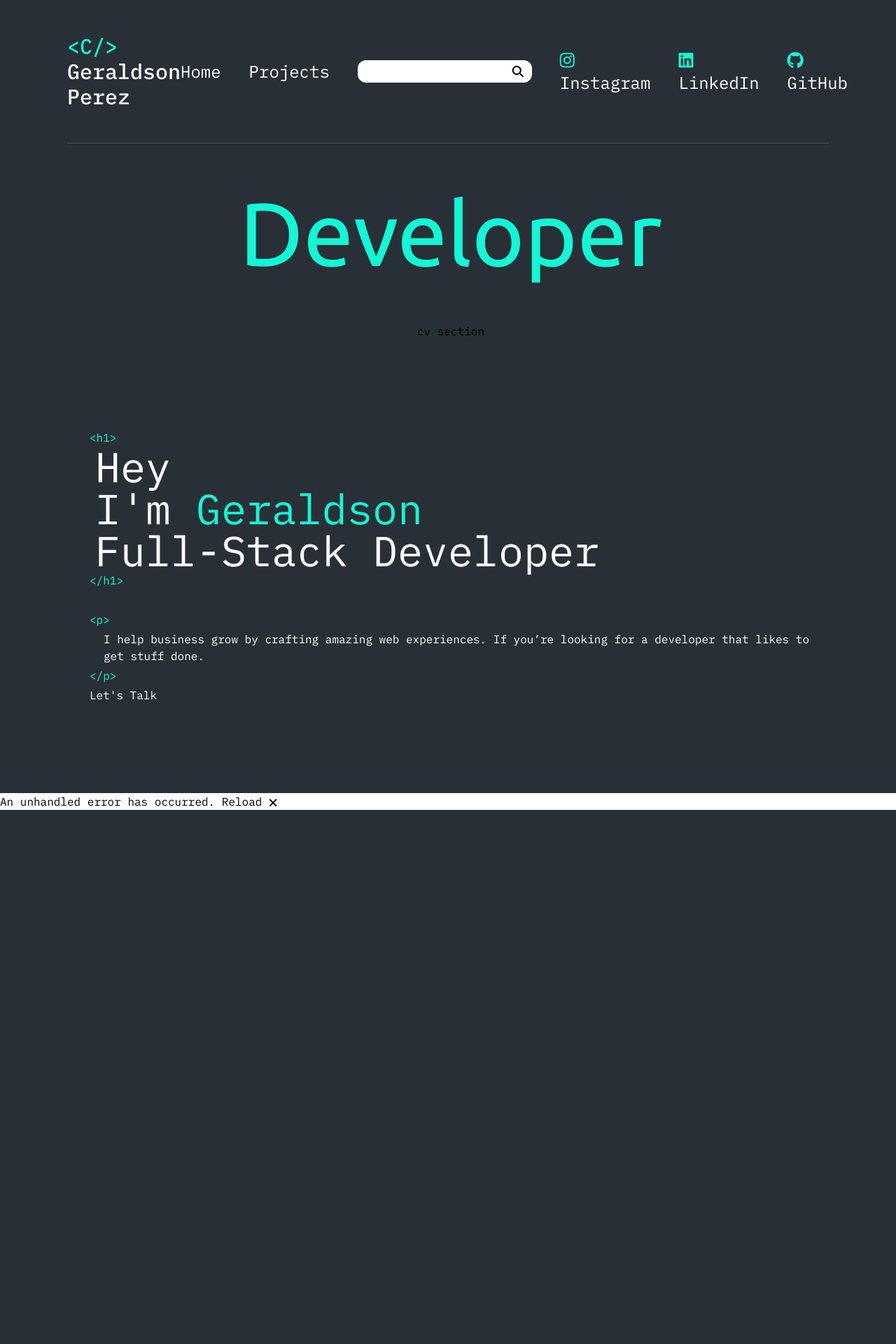
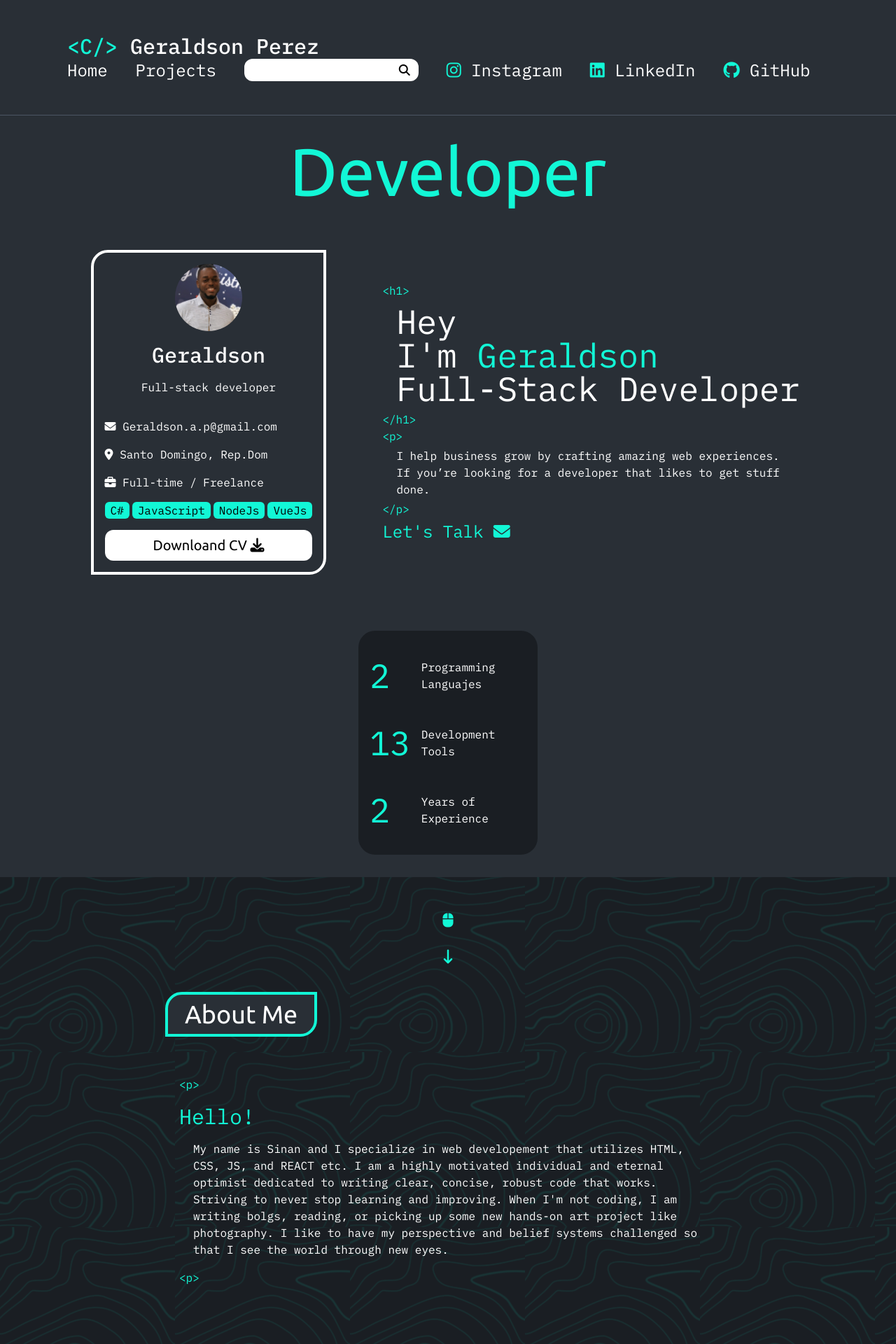
Before and after one commit to Geraldsonp/MyPortafolio, an ASP.NET Core app: page / in a window 1280 px wide. Shown: the top 1920 px of the page at 70% size. Before the commit the page ends 1157 px from the top, so only its background shows below. Run offline with ASP.NET Core 8, Linux system fonts and the light colour scheme; style sheets or scripts are compiled from the project's sources.

Commit message:
Add new images and components

```diff
--- /dev/null
+++ b/Components/About.razor
@@ -0,0 +1,32 @@
+<div class="px-4 xl:px-24 about-section py-8">
+	<div class="flex flex-col gap-8 text-Brand1 text-xl justify-center py-5">
+		<i class="fa fa-mouse text-center"></i>
+		<i class="fa-solid text-center fa-arrow-down-long"></i>
+	</div>
+	<div class="flex gap-40 py-5 justify-center flex-wrap ">
+		<div class="flex flex-col gap-6">
+			<h1
+				class="text-white self-start text-4xl bg-BG1 py-2 px-6 border-4 border-Brand1 font-Ubuntu rounded-tl-3xl rounded-br-3xl ">
+				About Me
+			</h1>
+
+			<div class="flex flex-col items-start gap-4 px-5 py-8 ">
+				<span class="text-Brand1">&lt;p&gt;</span>
+				<h5 class="text-Brand1 text-3xl">Hello!</h5>
+				<p class="pl-5  text-white max-w-3xl">My name is Sinan and I specialize in web developement that
+					utilizes
+					HTML,
+					CSS, JS, and
+					REACT etc.
+					I am a highly motivated individual and eternal optimist dedicated to writing clear, concise, robust
+					code
+					that works. Striving to never stop learning and improving. When I'm not coding, I am writing bolgs,
+					reading, or picking up some new hands-on art project like photography. I like to have my perspective
+					and
+					belief systems challenged so that I see the world through new eyes.</p>
+				<span class="text-Brand1">&lt;p&gt;</span>
+			</div>
+		</div>
+		<img class="h-[500px]" src="./public/images/homepage-desktop-image.png" alt="">
+	</div>
+</div>
--- a/Components/HeroSection.razor
+++ b/Components/HeroSection.razor
@@ -1,15 +1,33 @@
-<div class="flex justify-center flex-col gap-16 pt-16 py-32 pb-32">
-
-	<h1 class="font-Ubuntu text-9xl capitalize text-Brand1 text-center">Developer</h1>
-
-	<div class="flex gap-32 justify-center items-center content-center flex-wrap">
+<div class=" bg-BG1 px-4 xl:px-24 flex flex-wrap flex-col gap-16 py-8 text-white">
+	<h1 class="font-Ubuntu text-8xl capitalize text-Brand1 text-center">Developer</h1>
+	<div class="flex flex-wrap justify-center items-center content-center self-stretch  gap-20">
+		<div class="flex flex-col justify-center gap-8 border-4 border-white p-4 rounded-tl-3xl rounded-br-3xl">
+			<div class="flex flex-col gap-8">
+				<div class="flex flex-col gap-4 justify-center items-center">
+					<img src="./profilePic.jpeg" class="w-24 rounded-full" alt="">
+					<h2 class="font-medium font-IBM text-3xl">Geraldson</h2>
+					<p>Full-stack developer</p>
+				</div>
+				<div class="flex gap-4 flex-col ">
+					<p><i class="fa fa-envelope"></i> Geraldson.a.p@gmail.com</p>
+					<p><i class="fa fa-location-dot"></i> Santo Domingo, Rep.Dom</p>
+					<p><i class="fa fa-briefcase"></i> Full-time / Freelance</p>
+					<div class="flex flex-wrap gap-1">
+						@foreach (var skill in _skills)
+						{
+							<span class="skill-pill">@skill.Name</span>
+						}
+					</div>
+					<button
+						class="px-6 py-2 rounded-xl bg-white text-black font-Ubuntu text-xl hover:bg-slate-300">Downloand
+						CV <i class="fa fa-download"></i></button>
+				</div>
+			</div>
+		</div>
 		<div>
-			cv section
-		</div>
-		<div class="text-white flex flex-col gap-8">
-			<div>
+			<div class="flex flex-col gap-2">
 				<span class="text-Brand1">&lt;h1&gt;</span>
-				<div class="text-6xl px-2">
+				<div class="text-5xl px-2 pl-5 flex flex-col items-start self-stretch">
 					<h1>Hey</h1>
 					<h1>I'm <span class="text-Brand1">Geraldson</span></h1>
 					<h1>Full-Stack Developer</h1>
@@ -18,16 +36,34 @@
 			</div>
 			<div class="flex flex-col gap-1">
 				<span class="text-Brand1">&lt;p&gt;</span>
-				<p class="pl-5">I help business grow by crafting amazing web experiences. If you’re looking for a
+				<p class="pl-5 max-w-xl">I help business grow by crafting amazing web experiences. If you’re
+					looking
+					for a
 					developer that likes to get stuff done.</p>
 				<span class="text-Brand1">&lt;/p&gt;</span>
-				<a href="#">Let's Talk <i class="fa fa-mail"></i></a>
+				<a class="text-Brand1 text-2xl" href="#">Let's Talk <i
+						class="fa fa-envelope hover:text-orange-500"></i></a>
+			</div>
+		</div>
+		<div class="text-white flex gap-16">
+			<div class=" inline-flex flex-col  gap-12 py-10 px-4 bg-BG2 rounded-3xl skills-summary">
+				<div class="details-container">
+					<span class="text-Brand1 text-5xl">
+						@skills.Where(x => x.Type == SkillType.Language.ToString()).Count()</span>
+					<p>Programming Languajes</p>
+				</div>
+				<div class="details-container">
+					<span class="text-Brand1 text-5xl">
+						@skills.Where(x => x.Type != SkillType.Language.ToString()).Count()</span>
+					<p>Development Tools</p>
+				</div>
+				<div class="details-container">
+					<span class="text-Brand1 text-5xl">
+						@YearsOfExperience</span>
+					<p>Years of Experience</p>
+				</div>
+
 			</div>
 		</div>
 	</div>
 </div>
-
-
-@code {
-
-}
--- /dev/null
+++ b/Components/HeroSection.razor.css
@@ -0,0 +1,10 @@
+.skills-summary  p{
+	max-width: 150px;
+}
+
+.details-container{
+	display: flex;
+	justify-content: space-between;
+	align-items: center;
+	gap: 1rem;
+}
--- a/Layout/MainLayout.razor
+++ b/Layout/MainLayout.razor
@@ -1,9 +1,9 @@
 @inherits LayoutComponentBase
-<div class="px-24  bg-BG1">
+<div class="">
 	<NavMenu />
 	<hr class="border-gray-600" />
     <main>
-        <article class="content px-4">
+		<article class="content">
             @Body
         </article>
     </main>
--- a/Layout/MainLayout.razor.css
+++ /dev/null
@@ -1,77 +0,0 @@
-.page {
-    position: relative;
-    display: flex;
-    flex-direction: column;
-}
-
-main {
-    flex: 1;
-}
-
-.sidebar {
-    background-image: linear-gradient(180deg, rgb(5, 39, 103) 0%, #3a0647 70%);
-}
-
-.top-row {
-    background-color: #f7f7f7;
-    border-bottom: 1px solid #d6d5d5;
-    justify-content: flex-end;
-    height: 3.5rem;
-    display: flex;
-    align-items: center;
-}
-
-    .top-row ::deep a, .top-row ::deep .btn-link {
-        white-space: nowrap;
-        margin-left: 1.5rem;
-        text-decoration: none;
-    }
-
-    .top-row ::deep a:hover, .top-row ::deep .btn-link:hover {
-        text-decoration: underline;
-    }
-
-    .top-row ::deep a:first-child {
-        overflow: hidden;
-        text-overflow: ellipsis;
-    }
-
-@media (max-width: 640.98px) {
-    .top-row {
-        justify-content: space-between;
-    }
-
-    .top-row ::deep a, .top-row ::deep .btn-link {
-        margin-left: 0;
-    }
-}
-
-@media (min-width: 641px) {
-    .page {
-        flex-direction: row;
-    }
-
-    .sidebar {
-        width: 250px;
-        height: 100vh;
-        position: sticky;
-        top: 0;
-    }
-
-    .top-row {
-        position: sticky;
-        top: 0;
-        z-index: 1;
-    }
-
-    .top-row.auth ::deep a:first-child {
-        flex: 1;
-        text-align: right;
-        width: 0;
-    }
-
-    .top-row, article {
-        padding-left: 2rem !important;
-        padding-right: 1.5rem !important;
-    }
-}
--- a/Layout/NavMenu.razor
+++ b/Layout/NavMenu.razor
@@ -1,9 +1,9 @@
-<div class="flex flex-col items-center self-stretch text-white">
-	<div class="flex py-12 justify-between items-center self-stretch text-2xl">
+<div class="bg-BG1 px-4 xl:px-24 flex flex-col items-center self-stretch text-white">
+	<div class="flex flex-wrap py-12 justify-between items-center self-stretch text-2xl">
 		<div class="text-3xl font-medium ">
 			<p><span class="text-Brand1 ">&lt;C/&gt;</span> Geraldson Perez</p>
 		</div>
-		<div class="flex items-center gap-10">
+		<div class="flex flex-wrap items-center gap-10">
 			<a href="#Home">Home</a>
 			<a href="#Home">Projects</a>
 			<div class="relative text-black text-base">
--- a/Pages/Home.razor
+++ b/Pages/Home.razor
@@ -1,3 +1,4 @@
 @page "/"
 
 <HeroSection />
+<About/>
--- a/tailwind.config.js
+++ b/tailwind.config.js
@@ -1,6 +1,6 @@
 /** @type {import('tailwindcss').Config} */
 module.exports = {
-	content: ["./Pages/**/*.{razor,cshtml}", "./Layout/**/*.{razor,cshtml}", "./Components/**/*.{razor,cshtml}"],
+	content: ["./Pages/**/*.{razor,cshtml}", "./Layout/**/*.{razor,cshtml}", "./Components/**/*.{razor,cshtml, css}"],
 	theme: {
 		extend: {
 			colors: {
--- a/wwwroot/css/app.css
+++ b/wwwroot/css/app.css
@@ -564,12 +564,48 @@
   display: flex;
 }
 
+.inline-flex{
+  display: inline-flex;
+}
+
 .table{
   display: table;
 }
 
-.w-full{
-  width: 100%;
+.h-96{
+  height: 24rem;
+}
+
+.h-\[400px\]{
+  height: 400px;
+}
+
+.h-\[500px\]{
+  height: 500px;
+}
+
+.w-24{
+  width: 6rem;
+}
+
+.max-w-2xl{
+  max-width: 42rem;
+}
+
+.max-w-xl{
+  max-width: 36rem;
+}
+
+.max-w-xs{
+  max-width: 20rem;
+}
+
+.max-w-4xl{
+  max-width: 56rem;
+}
+
+.max-w-3xl{
+  max-width: 48rem;
 }
 
 .grow{
@@ -588,6 +624,10 @@
   align-content: center;
 }
 
+.items-start{
+  align-items: flex-start;
+}
+
 .items-center{
   align-items: center;
 }
@@ -600,49 +640,85 @@
   justify-content: space-between;
 }
 
+.gap-1{
+  gap: 0.25rem;
+}
+
 .gap-10{
   gap: 2.5rem;
+}
+
+.gap-12{
+  gap: 3rem;
 }
 
 .gap-16{
   gap: 4rem;
 }
 
-.gap-32{
-  gap: 8rem;
+.gap-2{
+  gap: 0.5rem;
+}
+
+.gap-20{
+  gap: 5rem;
+}
+
+.gap-4{
+  gap: 1rem;
+}
+
+.gap-40{
+  gap: 10rem;
+}
+
+.gap-6{
+  gap: 1.5rem;
 }
 
 .gap-8{
   gap: 2rem;
 }
 
-.gap-4{
-  gap: 1rem;
+.gap-32{
+  gap: 8rem;
 }
 
-.gap-2{
-  gap: 0.5rem;
-}
-
-.gap-1{
-  gap: 0.25rem;
+.self-start{
+  align-self: flex-start;
 }
 
 .self-stretch{
   align-self: stretch;
 }
 
-.rounded-lg{
-  border-radius: 0.5rem;
+.rounded-3xl{
+  border-radius: 1.5rem;
+}
+
+.rounded-full{
+  border-radius: 9999px;
 }
 
 .rounded-xl{
   border-radius: 0.75rem;
 }
 
-.border-gray-700{
+.rounded-br-3xl{
+  border-bottom-right-radius: 1.5rem;
+}
+
+.rounded-tl-3xl{
+  border-top-left-radius: 1.5rem;
+}
+
+.border-4{
+  border-width: 4px;
+}
+
+.border-Brand1{
   --tw-border-opacity: 1;
-  border-color: rgb(55 65 81 / var(--tw-border-opacity));
+  border-color: rgb(18 247 214 / var(--tw-border-opacity));
 }
 
 .border-gray-600{
@@ -650,9 +726,33 @@
   border-color: rgb(75 85 99 / var(--tw-border-opacity));
 }
 
+.border-white{
+  --tw-border-opacity: 1;
+  border-color: rgb(255 255 255 / var(--tw-border-opacity));
+}
+
 .bg-BG1{
   --tw-bg-opacity: 1;
   background-color: rgb(41 47 54 / var(--tw-bg-opacity));
+}
+
+.bg-BG2{
+  --tw-bg-opacity: 1;
+  background-color: rgb(26 30 35 / var(--tw-bg-opacity));
+}
+
+.bg-white{
+  --tw-bg-opacity: 1;
+  background-color: rgb(255 255 255 / var(--tw-bg-opacity));
+}
+
+.p-4{
+  padding: 1rem;
+}
+
+.px-2{
+  padding-left: 0.5rem;
+  padding-right: 0.5rem;
 }
 
 .px-24{
@@ -665,9 +765,34 @@
   padding-right: 1rem;
 }
 
+.px-5{
+  padding-left: 1.25rem;
+  padding-right: 1.25rem;
+}
+
+.px-6{
+  padding-left: 1.5rem;
+  padding-right: 1.5rem;
+}
+
+.py-1{
+  padding-top: 0.25rem;
+  padding-bottom: 0.25rem;
+}
+
+.py-10{
+  padding-top: 2.5rem;
+  padding-bottom: 2.5rem;
+}
+
 .py-12{
   padding-top: 3rem;
   padding-bottom: 3rem;
+}
+
+.py-16{
+  padding-top: 4rem;
+  padding-bottom: 4rem;
 }
 
 .py-2{
@@ -675,47 +800,70 @@
   padding-bottom: 0.5rem;
 }
 
-.py-1{
-  padding-top: 0.25rem;
-  padding-bottom: 0.25rem;
+.py-8{
+  padding-top: 2rem;
+  padding-bottom: 2rem;
 }
 
-.py-32{
-  padding-top: 8rem;
-  padding-bottom: 8rem;
+.px-16{
+  padding-left: 4rem;
+  padding-right: 4rem;
 }
 
-.px-2{
-  padding-left: 0.5rem;
-  padding-right: 0.5rem;
+.px-14{
+  padding-left: 3.5rem;
+  padding-right: 3.5rem;
+}
+
+.px-10{
+  padding-left: 2.5rem;
+  padding-right: 2.5rem;
+}
+
+.py-5{
+  padding-top: 1.25rem;
+  padding-bottom: 1.25rem;
+}
+
+.pl-12{
+  padding-left: 3rem;
 }
 
 .pl-3{
   padding-left: 0.75rem;
 }
 
+.pl-5{
+  padding-left: 1.25rem;
+}
+
+.pr-6{
+  padding-right: 1.5rem;
+}
+
 .pr-8{
   padding-right: 2rem;
 }
 
-.pt-16{
-  padding-top: 4rem;
-}
-
-.pb-32{
-  padding-bottom: 8rem;
-}
-
-.pl-5{
-  padding-left: 1.25rem;
+.pt-7{
+  padding-top: 1.75rem;
 }
 
 .text-center{
   text-align: center;
 }
 
+.font-IBM{
+  font-family: "IBM Plex Mono", monospace;
+}
+
 .font-Ubuntu{
   font-family: Ubuntu, sans- serif;
+}
+
+.text-2xl{
+  font-size: 1.5rem;
+  line-height: 2rem;
 }
 
 .text-3xl{
@@ -723,9 +871,19 @@
   line-height: 2.25rem;
 }
 
-.text-2xl{
-  font-size: 1.5rem;
-  line-height: 2rem;
+.text-4xl{
+  font-size: 2.25rem;
+  line-height: 2.5rem;
+}
+
+.text-5xl{
+  font-size: 3rem;
+  line-height: 1;
+}
+
+.text-8xl{
+  font-size: 6rem;
+  line-height: 1;
 }
 
 .text-base{
@@ -733,14 +891,9 @@
   line-height: 1.5rem;
 }
 
-.text-9xl{
-  font-size: 8rem;
-  line-height: 1;
-}
-
-.text-6xl{
-  font-size: 3.75rem;
-  line-height: 1;
+.text-xl{
+  font-size: 1.25rem;
+  line-height: 1.75rem;
 }
 
 .font-medium{
@@ -766,21 +919,6 @@
   color: rgb(255 255 255 / var(--tw-text-opacity));
 }
 
-.text-gray-400{
-  --tw-text-opacity: 1;
-  color: rgb(156 163 175 / var(--tw-text-opacity));
-}
-
-.text-gray-600{
-  --tw-text-opacity: 1;
-  color: rgb(75 85 99 / var(--tw-text-opacity));
-}
-
-.text-gray-800{
-  --tw-text-opacity: 1;
-  color: rgb(31 41 55 / var(--tw-text-opacity));
-}
-
 .BGTextU{
   font-size: 8rem;
   line-height: 1;
@@ -792,3 +930,34 @@
   line-height: 1;
   font-weight: 400;
 }
+
+.skill-pill{
+  border-radius: 0.375rem;
+  --tw-bg-opacity: 1;
+  background-color: rgb(18 247 214 / var(--tw-bg-opacity));
+  padding-left: 0.5rem;
+  padding-right: 0.5rem;
+  --tw-text-opacity: 1;
+  color: rgb(0 0 0 / var(--tw-text-opacity));
+}
+
+.about-section{
+  background: url('../public/images/tile_background.png')
+}
+
+.hover\:bg-slate-300:hover{
+  --tw-bg-opacity: 1;
+  background-color: rgb(203 213 225 / var(--tw-bg-opacity));
+}
+
+.hover\:text-orange-500:hover{
+  --tw-text-opacity: 1;
+  color: rgb(249 115 22 / var(--tw-text-opacity));
+}
+
+@media (min-width: 1280px){
+  .xl\:px-24{
+    padding-left: 6rem;
+    padding-right: 6rem;
+  }
+}
```
Also changed, not shown: Components/HeroSection.razor.cs (added, +61 -0 lines), Layout/NavMenu.razor.css (deleted, +0 -83 lines), wwwroot/css/tailwindInput.css (+9 -0 lines), wwwroot/profilePic.jpeg (added), wwwroot/public/images/homepage-desktop-about-me.png (added), wwwroot/public/images/homepage-desktop-image.png (added), wwwroot/public/images/tile_background.png (added).
